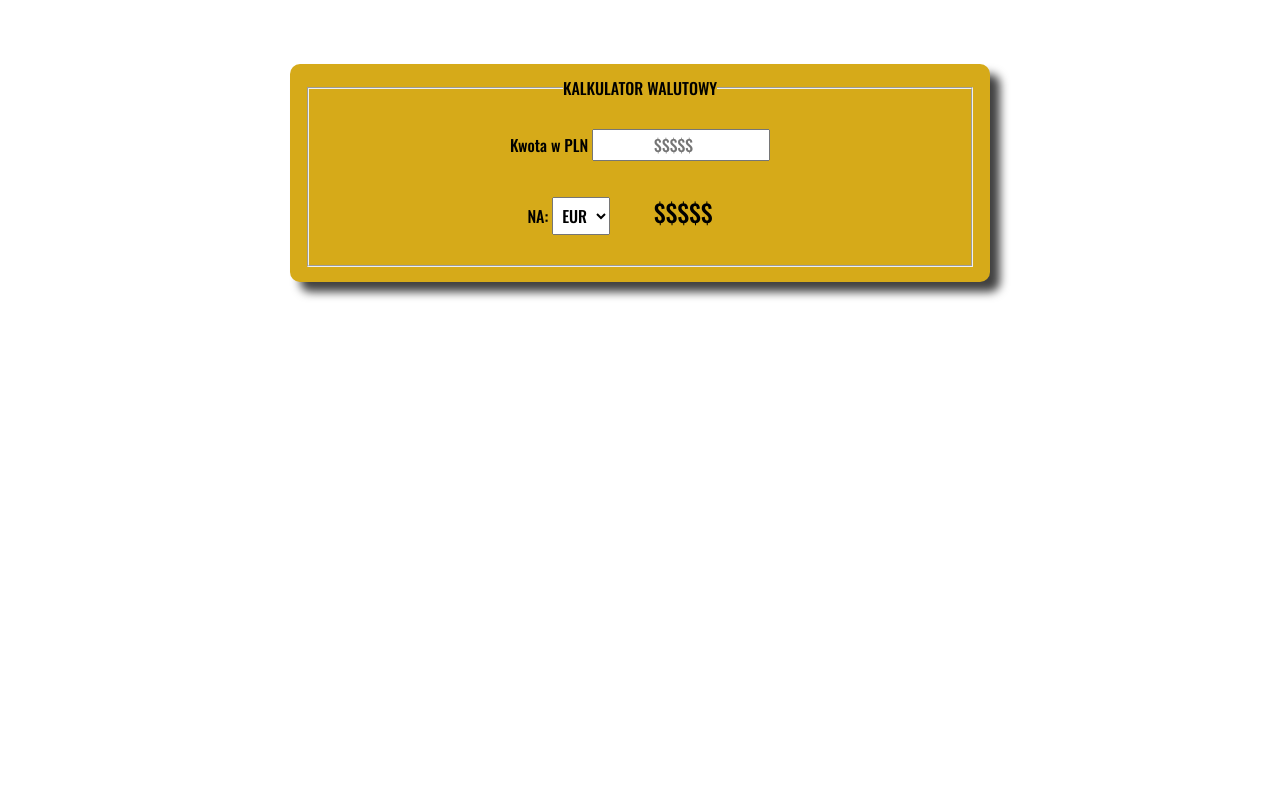
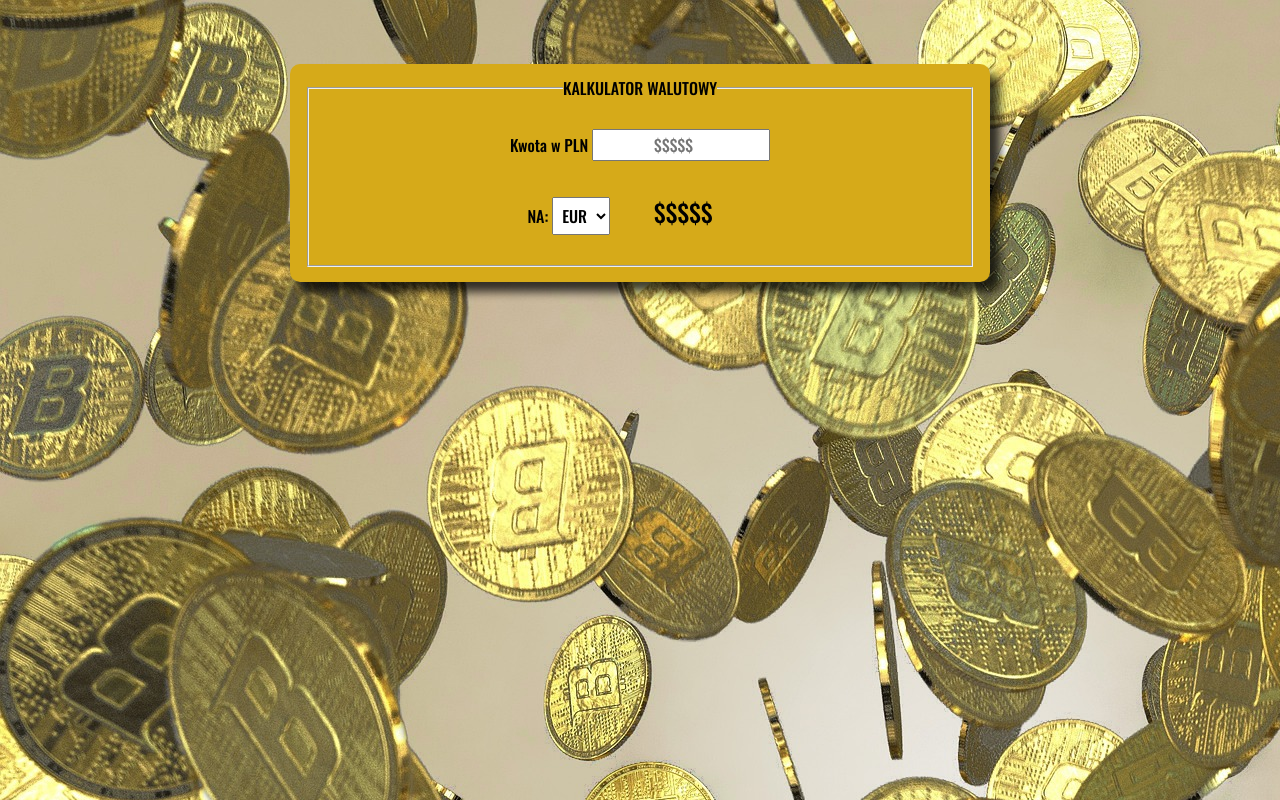
Before and after one commit to albewaz/kalkulator-walut, a plain HTML site: page index.html in a window 1280 px wide. Drawn offline with nearby package versions, Linux system fonts and the light colour scheme.

Commit message:
bacground-image added

```diff
--- a/css/style.css
+++ b/css/style.css
@@ -15,6 +15,7 @@
     margin: 5% auto;
     text-align: center;
     box-shadow: 50px;
+    background-image: url(/images/bitcoin-gaf7597f73_1920.jpg);
 }
 
 .form {
```
Also changed, not shown: images/bitcoin-gaf7597f73_1920.jpg (added).
